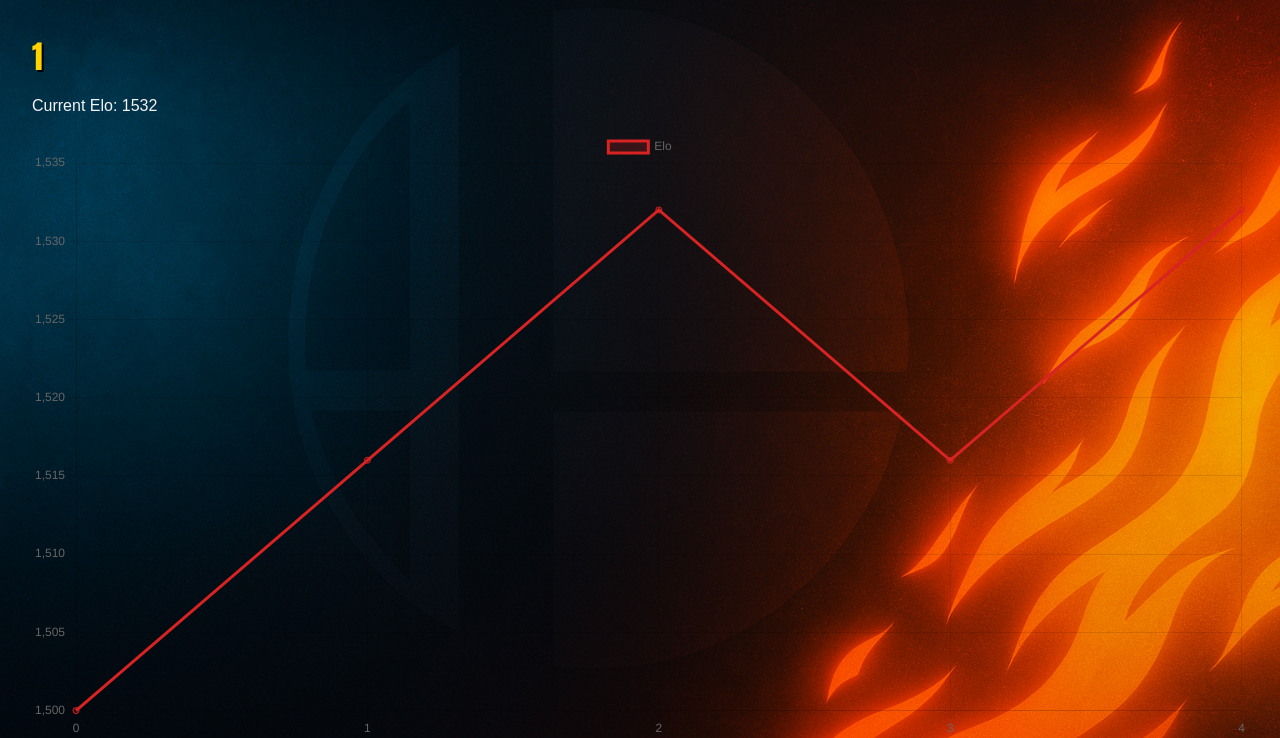
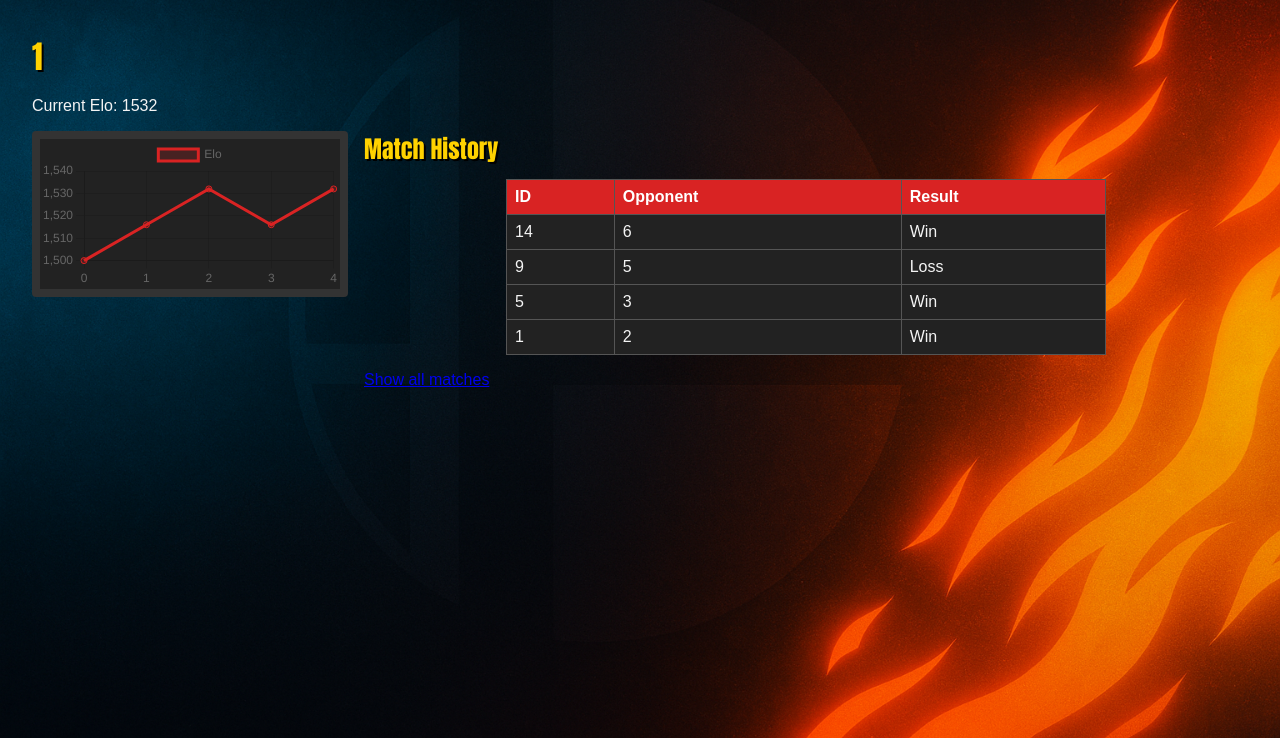
Before and after one commit to Matthes404/amiibo-league, a Flask app: page /amiibo/1 in a window 1280 px wide. Shown: the part 60-798 px from the top of the page. Run offline with Flask 3, Linux system fonts and the light colour scheme; data comes from the database, SQL or seed files in the repository.

Commit message:
Update profile layout and history

```diff
--- a/app.py
+++ b/app.py
@@ -131,12 +131,17 @@ def amiibo_profile(amiibo_id):
             result = 'Win' if m.winner_id == amiibo_id else 'Loss'
         display.append({'id': m.id, 'opponent': opponent.name, 'result': result})
 
+    show_all = request.args.get('all') == '1'
+    if not show_all:
+        display = display[:5]
+
     return render_template(
         'profile.html',
         amiibo=amiibo,
         rating_labels=history_labels,
         rating_values=history_values,
         matches=display,
+        show_all=show_all,
     )
 
 @app.route('/add_amiibo', methods=['POST'])
--- a/static/style.css
+++ b/static/style.css
@@ -162,3 +162,23 @@ body.dark-mode {
     max-width: 600px;
     margin: 0 auto 1em auto;
 }
+
+.profile-layout {
+    display: flex;
+    gap: 1em;
+    align-items: flex-start;
+}
+
+.chart-container {
+    background: #333;
+    padding: 0.5em;
+    border-radius: 4px;
+}
+
+.chart-container .graph {
+    background: #222;
+}
+
+.history-container {
+    flex: 1;
+}
--- a/templates/profile.html
+++ b/templates/profile.html
@@ -7,7 +7,11 @@
   {% endif %}
   <p>Current Elo: {{ amiibo.current_elo }}</p>
 </div>
-<canvas id="ratingChart" width="400" height="200"></canvas>
+<div class="profile-layout">
+  <div class="chart-container">
+    <canvas id="ratingChart" width="300" height="150" class="graph"></canvas>
+  </div>
+  <div class="history-container">
     <h2>Match History</h2>
     <table class="bracket">
       <tr><th>ID</th><th>Opponent</th><th>Result</th></tr>
@@ -19,6 +23,13 @@
       </tr>
       {% endfor %}
     </table>
+    {% if not show_all %}
+      <a href="?all=1">Show all matches</a>
+    {% else %}
+      <a href="?">Show less</a>
+    {% endif %}
+  </div>
+</div>
 <script src="https://cdn.jsdelivr.net/npm/chart.js"></script>
 <script>
 var ctx = document.getElementById('ratingChart').getContext('2d');
```
Lines whose indentation alone changed are shown as unchanged.
